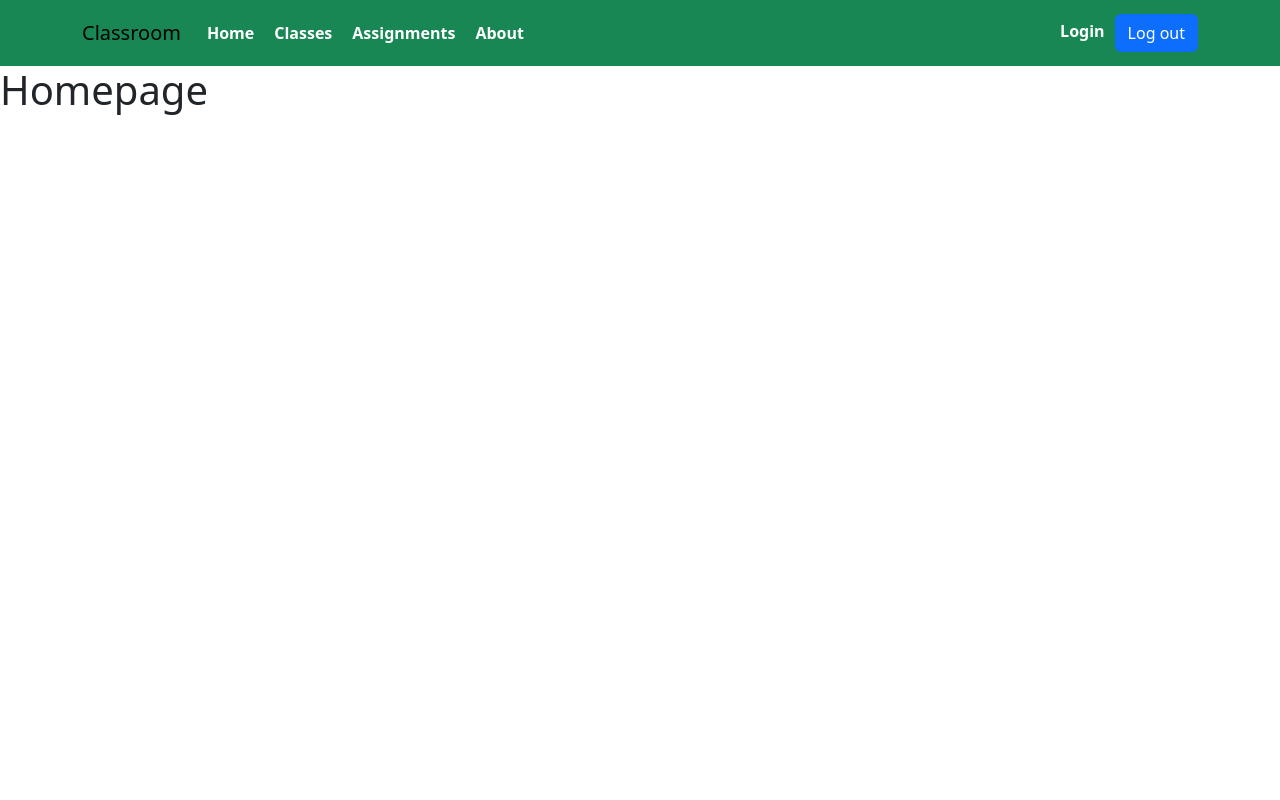
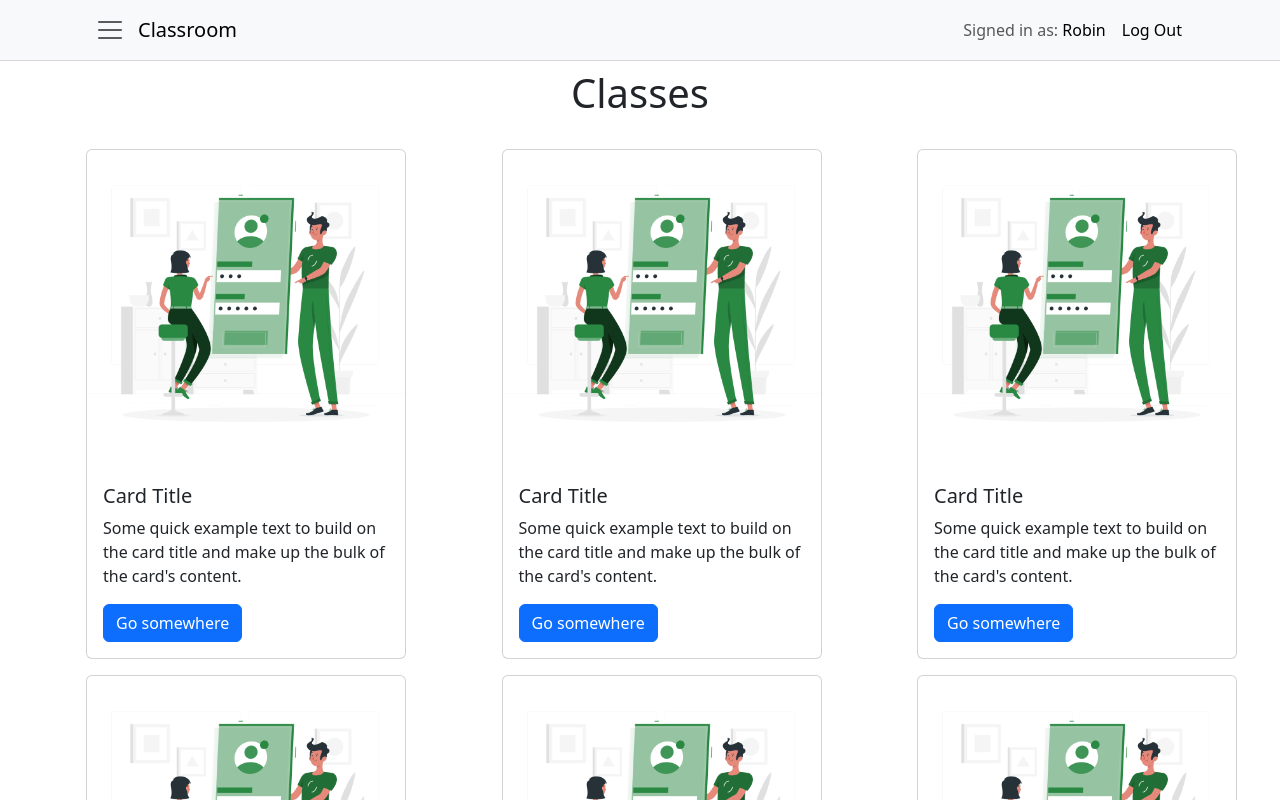
Before and after one commit to dev-rabin/classroom-clone, a React (Create React App) app in the folder front_end/: page / in a window 1280 px wide. Shown: the top 800 px of the page. Built offline with nearby package versions, Linux system fonts and the light colour scheme.

Commit message:
navbar-ui

```diff
--- a/front_end/src/App.js
+++ b/front_end/src/App.js
@@ -1,15 +1,18 @@
 import Homepage from "./components/homepage";
 import 'bootstrap/dist/css/bootstrap.min.css';
 import 'bootstrap/dist/js/bootstrap.min.js';
-import './App.css';
+import '../src/components/App.css';
 import { BrowserRouter,Routes,Route } from "react-router-dom";
 import Login from "./components/login";
 import ClassPage from "./components/class";
 import AboutPage from "./components/about";
 import AssignmentPage from "./components/assignment";
+import UserRegistration from "./components/user_registration";
 
 function App() {
   return (
+
+
    <BrowserRouter>
     <Routes>
       <Route path="/" element={<Homepage/>}/>
@@ -17,6 +20,7 @@ function App() {
       <Route path="/class" element={<ClassPage/>}/>
       <Route path="/about" element={<AboutPage/>}/>
       <Route path="/assignments" element={<AssignmentPage/>}/>
+      <Route path="/register" element = {<UserRegistration/>}/>
     </Routes>
    </BrowserRouter>
   );
--- a/front_end/src/App.css
+++ b/front_end/src/components/App.css
@@ -2,11 +2,6 @@
 /* .navbar{
     background-color: rgb(82, 187, 84);
 } */
-.navbar a{
-    color: white;
-
-    font-weight: 600;
-}
 /* .registration{
     border: 2px solid black;
 } */
@@ -14,7 +9,14 @@
     border: 2px solid rgb(36, 99, 37);
     border-radius: 8px;
 }
+.navbar{
+    border-bottom: 1px solid rgb(218, 212, 212);
+}
 .navbar a{
    text-decoration: none;
-   margin: 5px 10px;
+   color: black;
 }
+.login{
+    text-decoration: none;
+    margin-left: 10px;
+}
--- a/front_end/src/components/about.js
+++ b/front_end/src/components/about.js
@@ -1,4 +1,4 @@
-import NavbarPage from "./navbar"
+import NavbarPage from "../components/widgets/navbar"
 const AboutPage = () => {
     return (
         <>
--- a/front_end/src/components/assignment.js
+++ b/front_end/src/components/assignment.js
@@ -1,4 +1,5 @@
-import NavbarPage from "./navbar"
+import NavbarPage from "../components/widgets/navbar"
+
 
 
 const AssignmentPage = () => {
--- a/front_end/src/components/class.js
+++ b/front_end/src/components/class.js
@@ -1,4 +1,4 @@
-import NavbarPage from "./navbar"
+import NavbarPage from "../components/widgets/navbar"
 
 
 const ClassPage = () => {
--- a/front_end/src/components/homepage.js
+++ b/front_end/src/components/homepage.js
@@ -1,11 +1,21 @@
-import NavbarPage from "./navbar";
+import NavbarPage from "./widgets/navbar";
 import "../index.css"
+import Cards from "./widgets/card";
+import "react-bootstrap";
 
 function Homepage() {
     return (
         <>
             <NavbarPage />
-            <h1>Homepage</h1>
+            <h1 className="text-center my-2">Classes</h1>
+            <div className="container column-gap-1 p-3 d-flex justify-content-between flex-wrap">
+            <div className="col-lg-3 col-md-3 col-sm-5 col-12 my-2"><Cards/></div>
+            <div className="col-lg-3 col-md-3 col-sm-5 col-12 my-2"><Cards/></div>
+            <div className="col-lg-3 col-md-3 col-sm-5 col-12 my-2"><Cards/></div>
+            <div className="col-lg-3 col-md-3 col-sm-5 col-12 my-2"><Cards/></div>
+            <div className="col-lg-3 col-md-3 col-sm-5 col-12 my-2"><Cards/></div>
+            <div className="col-lg-3 col-md-3 col-sm-5 col-12 my-2"><Cards/></div>
+            </div>
         </>
     )
 }
--- a/front_end/src/components/login.js
+++ b/front_end/src/components/login.js
@@ -2,8 +2,8 @@ import {useState} from 'react';
 import Form from 'react-bootstrap/Form';
 import LoginImage from '../images/sign-up.png';
 import Button from 'react-bootstrap/Button';
-import {Navigate, Link } from 'react-router-dom';
-import UserRegistration from './user_registration';
+import {Navigate, NavLink } from 'react-router-dom';
+// import UserRegistration from './user_registration';
 
 const Login = () => {
         const [email, setEmail] = useState('');
@@ -31,7 +31,7 @@ const Login = () => {
         }
     return (
         <>
-            <div className='container mt-3 b-2'>
+            <div className='container col-lg-12 col-md-12 my-5 '>
             <div className='container my-4 registration d-flex justify-content-center'>
                 <div className="col-lg-5 col-md-5 m-auto">
                 <h3 className='text-left'>Welcome to Classroom Clone</h3>
@@ -50,7 +50,7 @@ const Login = () => {
                     <Button variant="success" type='submit' onClick={handleLogin}>
                         Login
                     </Button>
-                    <Link className='mx-3 text-decoration-none' to= {UserRegistration}>User Register Here</Link>
+                    <NavLink className='mx-3 text-decoration-none' to= "/register" >User Register Here</NavLink>
                 </div>
                 <div className='col-lg-5 col-md-5'><img className='img-fluid' src={LoginImage} alt='Not available'/></div>
             </div>
--- a/front_end/src/components/navbar.js
+++ /dev/null
@@ -1,32 +0,0 @@
-import Container from 'react-bootstrap/Container';
-import Nav from 'react-bootstrap/Nav';
-import Navbar from 'react-bootstrap/Navbar';
-import { NavLink} from 'react-router-dom';
-import '../App.css';
-import { Button } from 'react-bootstrap';
-function NavbarPage() {
-
-
-  return (
-    <Navbar expand="md" className="navbar bg-success">
-      <Container>
-        <Navbar.Brand to="/">Classroom</Navbar.Brand>
-        <Navbar.Toggle aria-controls="basic-navbar-nav" />
-        <Navbar.Collapse id="basic-navbar-nav">
-          <Nav className="me-auto navbar">
-            <NavLink to="/">Home</NavLink>
-            <NavLink to="/class">Classes</NavLink>
-            <NavLink to="/assignments">Assignments</NavLink>
-            <NavLink to="/about">About</NavLink>
-          </Nav>
-          <Nav className="">
-            <NavLink to= "/login">Login</NavLink>
-            <Button>Log out</Button>
-          </Nav>
-        </Navbar.Collapse>
-      </Container>
-    </Navbar>
-  );
-}
-
-export default NavbarPage;
--- a/front_end/src/components/user_registration.js
+++ b/front_end/src/components/user_registration.js
@@ -2,11 +2,10 @@ import Form from 'react-bootstrap/Form';
 import SignUpImage from '../images/sign-up.png';
 import Button from 'react-bootstrap/Button';
 import { useState } from "react";
-import Dropdown from 'react-bootstrap/Dropdown';
-
+import { NavLink } from 'react-router-dom';
+import "./App.css";
 const UserRegistration = () => {
     const [formData, setFormData] = useState({
-        user_type: "",
         name: "",
         email: "",
         password: "",
@@ -37,23 +36,9 @@ const UserRegistration = () => {
     }
     return (
         <>
-            <div className="container my-4 p-2 registration d-flex justify-content-around">
+            <div className="container col-lg-12 col-md-12 my-5 registration d-flex justify-content-center">
                 <div className="col-lg-5 col-md-5 align-items-center" >
-                    <h1 className=''>Register Here</h1>
-                    <Dropdown>
-                        <Dropdown.Toggle variant="success" id="dropdown-basic">
-                            Select User Type
-                        </Dropdown.Toggle>
-                        <Dropdown.Menu>
-                            <Dropdown.Item >Teacher</Dropdown.Item>
-                            <Dropdown.Item >Student</Dropdown.Item>
-                        </Dropdown.Menu>
-                    </Dropdown>
-                    <Form.Group className="my-3 col-lg-12 col-md-12" controlId="exampleForm.ControlInput1">
-                        <Form.Label>User</Form.Label>
-                        <Form.Control type="text" placeholder="Teacher or Student" name='user_type' value={formData.user_type} onChange={hadleInputChange} />
-                    </Form.Group>
-
+                    <h3 className='mt-5'>Register Here</h3>
                     <Form.Group className="mb-3 col-lg-12 col-md-12" controlId="exampleForm.ControlInput2">
                         <Form.Label>Name</Form.Label>
                         <Form.Control type="text" placeholder="Enter your name" name='name' value={formData.name} onChange={hadleInputChange} />
@@ -70,12 +55,13 @@ const UserRegistration = () => {
                     </Form.Group>
 
                     <Form.Group className="my-3 col-lg-12 col-md-12" controlId="exampleForm.ControlInput5">
-                        <Form.Label>Registration Number</Form.Label>
-                        <Form.Control type="text" placeholder="Enter your Registration No." name='roll_no' value={formData.roll_no} onChange={hadleInputChange} />
+                        <Form.Label>Roll No.</Form.Label>
+                        <Form.Control type="text" placeholder="Enter your Roll No." name='roll_no' value={formData.roll_no} onChange={hadleInputChange} />
                     </Form.Group>
                     <Button className='my-3' variant="success" type='submit' onClick={registerUser}>
                         Register
                     </Button>
+                    <NavLink to= "/login" className="login">Login Here</NavLink>
                 </div>
                 <div className='col-lg-5 col-md-5'><img className='img-fluid' src={SignUpImage} alt='Not available' /></div>
             </div>
--- /dev/null
+++ b/front_end/src/components/widgets/card.jsx
@@ -0,0 +1,21 @@
+import Button from 'react-bootstrap/Button';
+import Card from 'react-bootstrap/Card';
+import Image from "./sign-up.png"
+
+function Cards() {
+  return (
+    <Card style={{ width: '20rem'}}>
+      <Card.Img variant="top" src={Image} />
+      <Card.Body>
+        <Card.Title>Card Title</Card.Title>
+        <Card.Text>
+          Some quick example text to build on the card title and make up the
+          bulk of the card's content.
+        </Card.Text>
+        <Button variant="primary">Go somewhere</Button>
+      </Card.Body>
+    </Card>
+  );
+}
+
+export default Cards;
--- /dev/null
+++ b/front_end/src/components/widgets/navbar.js
@@ -0,0 +1,28 @@
+import Container from 'react-bootstrap/Container';
+import Navbar from 'react-bootstrap/Navbar';
+import  Button  from 'react-bootstrap/Button';
+import { NavLink} from 'react-router-dom';
+import '../App.css';
+function NavbarPage() {
+
+
+  return (
+    <Navbar className="bg-body-tertiary">
+      <Container>
+      <Button variant='none'><span class="navbar-toggler-icon fs-5"></span></Button>
+       <NavLink to="/"><Navbar.Brand>Classroom</Navbar.Brand></NavLink>
+        <Navbar.Toggle />
+        <Navbar.Collapse className="justify-content-end">
+          <Navbar.Text>
+            Signed in as: <a href="#login">Robin</a>
+          </Navbar.Text>
+          <Navbar.Text>
+            <NavLink to = "/login" className="mx-3">Log Out</NavLink>
+          </Navbar.Text>
+        </Navbar.Collapse>
+      </Container>
+    </Navbar>
+  );
+}
+
+export default NavbarPage;
```
Also changed, not shown: front_end/src/components/widgets/sign-up.png (added).
